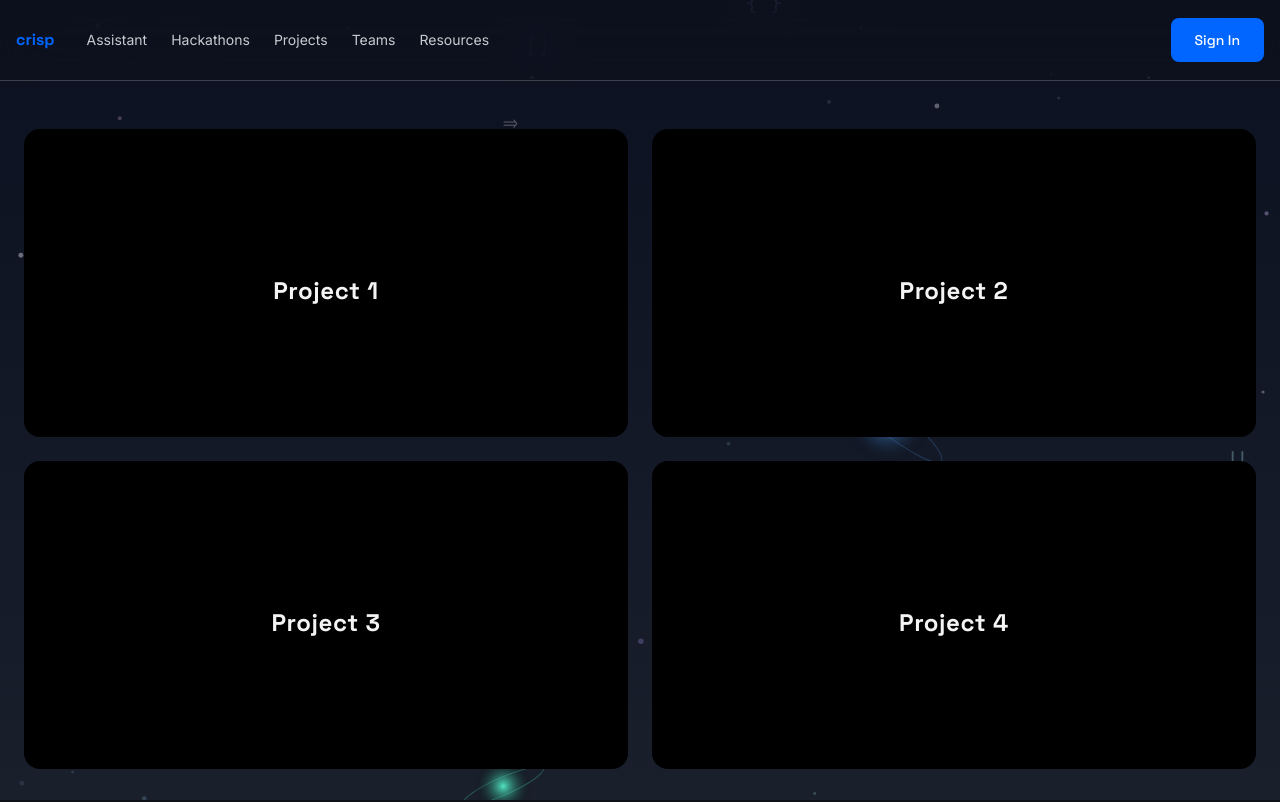
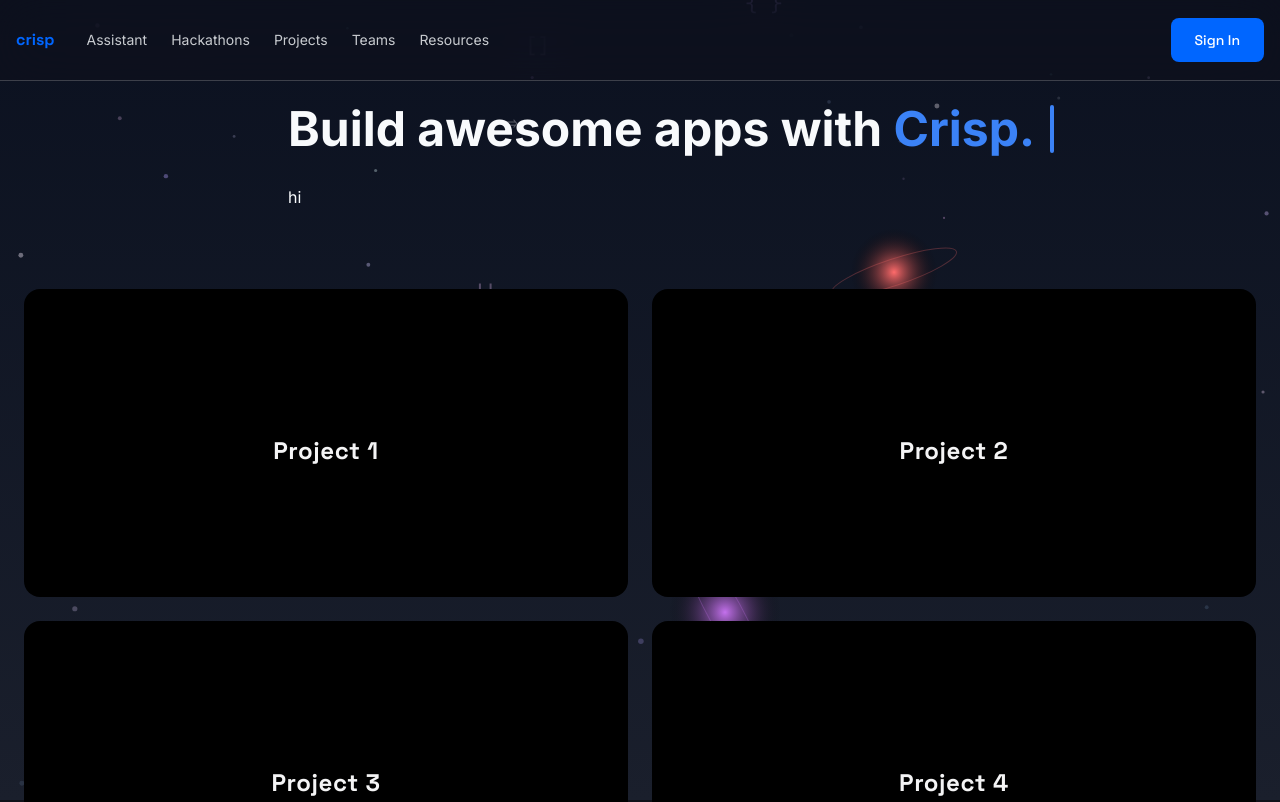
Before and after one commit to Sibhi33/crisp-hackscape, a Next.js app: page /Projects in a window 1280 px wide. Shown: the top 802 px of the page. Built offline with nearby package versions, Linux system fonts and the light colour scheme.

Commit message:
Projects page update

```diff
--- a/app/Projects/page.tsx
+++ b/app/Projects/page.tsx
@@ -2,7 +2,7 @@
 import { Navbar } from "@/components/Navbar";
 import { ParticleBackground } from "@/components/ParticleBackground";
 import { Card, CardTitle } from "@/components/ui/card-hover-effect";
-import { TypewriterEffect } from "@/components/ui/typewriter-effect";
+import { TypewriterEffectSmooth } from "@/components/ui/typewriter-effect";
 import React from "react";
 
 const Projects = () => {
@@ -10,7 +10,7 @@ const Projects = () => {
     <div className="min-h-screen w-full overflow-hidden relative flex flex-col">
       <ParticleBackground />
       <Navbar />
-
+      <TypewriterEffectSmoothDemo/>
       {/* Project Grid */}
       <div className="container mx-auto px-6 py-12 flex-grow">
         <div className="grid grid-cols-1 md:grid-cols-2 gap-6 h-[80vh]">
@@ -76,4 +76,38 @@ const Projects = () => {
   );
 };
 
+export function TypewriterEffectSmoothDemo() {
+  const words = [
+    {
+      text: "Build",
+      className: "text-white-500 dark:text-blue-500 text-5xl ",
+    },
+    {
+      text: "awesome",
+      className: "text-white-500 dark:text-blue-500 text-5xl",
+    },
+    {
+      text: "apps",
+      className: "text-white-500 dark:text-blue-500 text-5xl",
+    },
+    {
+      text: "with",
+      className: "text-white-500 dark:text-blue-500 text-5xl",
+    },
+    {
+      text: "Crisp.",
+      className: "text-blue-500 dark:text-blue-500 text-5xl",
+    },
+  ];
+  return (
+    <div className="flex flex-col place-items-start justify-start h-[10rem] z-50  pl-72 pb-8">
+
+      <TypewriterEffectSmooth words={words} />
+      <p>hi</p>
+
+    </div>
+  );
+}
+
+
 export default Projects;
--- a/components/ui/typewriter-effect.tsx
+++ b/components/ui/typewriter-effect.tsx
@@ -178,7 +178,7 @@ export const TypewriterEffectSmooth = ({
           repeatType: "reverse",
         }}
         className={cn(
-          "block rounded-sm w-[4px]  h-4 sm:h-6 xl:h-12 bg-blue-500",
+          "block rounded-sm w-[4px]  h-16 sm:h-14 xl:h-12  bg-blue-500",
           cursorClassName
         )}
       ></motion.span>
```
